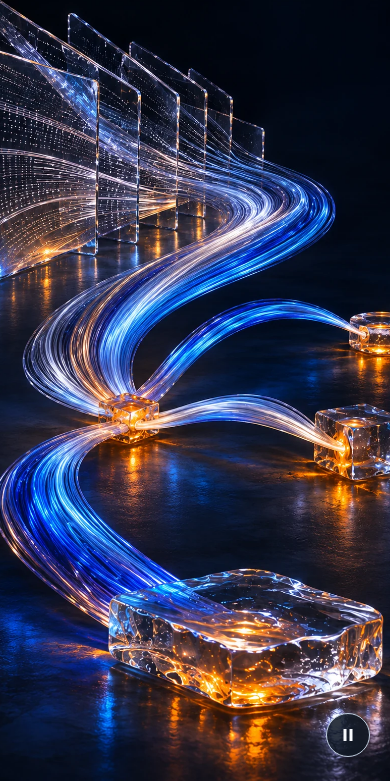
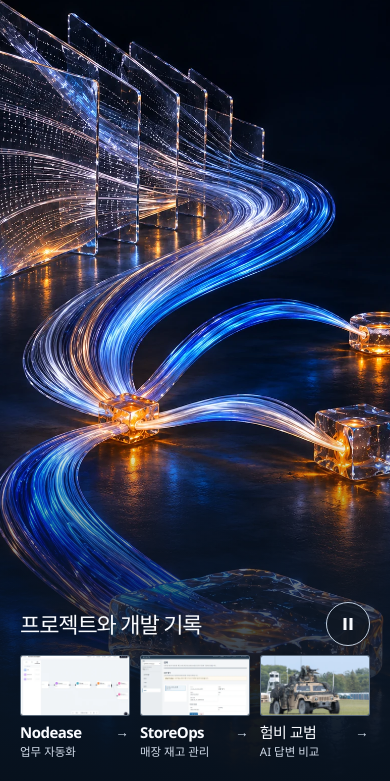
Before and after one commit to HyungminYoon1/hyungminyoon1.github.io, a website: page index.html in a window 390 px wide. Shown: the part 63-844 px from the top of the page. Drawn offline with Linux system fonts and the light colour scheme.

Commit message:
Show featured projects on the portfolio cover

```diff
--- a/assets/styles.css
+++ b/assets/styles.css
@@ -37,13 +37,53 @@ body[data-view="cover"] .site-header { position: absolute; inset: 0 0 auto; back
 body[data-view="cover"] .brand, body[data-view="cover"] .site-nav a { color: #f6f8fb; }
 body[data-view="cover"] .brand-mark { filter: grayscale(1) invert(1); }
 body[data-view="cover"] .site-footer { display: none; }
-.cover { position: relative; isolation: isolate; min-height: 100vh; min-height: 100svh; overflow: hidden; background: #0b1320; }
+.cover {
+  --cover-edge: max(48px, calc((100% - 1180px) / 2));
+  --thumb-height: clamp(58px, 8.8svh, 82px);
+  position: relative; isolation: isolate; overflow: hidden;
+  min-height: 100vh; min-height: 100svh;
+  display: grid; grid-template: "title ." auto "projects motion" auto / minmax(0, 1fr) auto;
+  align-content: end; align-items: end; gap: 15px 16px;
+  padding: calc(var(--header-height) + 16px) var(--cover-edge) max(27px, env(safe-area-inset-bottom));
+  background: #0b1320; color: #f9fbff;
+}
+.cover::after {
+  content: ""; position: absolute; z-index: 1; inset: auto 0 0; height: min(43%, 350px); pointer-events: none;
+  background: linear-gradient(to top, #07111dfc, #081422ed 23%, #081525ab 52%, transparent);
+}
+.cover-title {
+  grid-area: title; z-index: 2; margin: 0; pointer-events: none; text-shadow: 0 1px 8px #07111d;
+  font-size: clamp(22px, 2vw, 29px); font-weight: 630; line-height: 1.23;
+}
+.cover-projects { grid-area: projects; z-index: 2; width: min(656px, 100%); pointer-events: none; }
+.cover-projects ul {
+  display: grid; grid-template-columns: repeat(3, minmax(0, 1fr)); gap: clamp(10px, 1.65vw, 23px);
+  margin: 0; padding: 0; list-style: none;
+}
+.cover-projects a { display: block; color: inherit; text-decoration: none; border-radius: 3px; pointer-events: auto; }
+.cover-projects img {
+  display: block; width: 100%; height: var(--thumb-height); object-fit: cover;
+  background: #182334; border: 1px solid #8092a4a6; border-radius: 3px;
+}
+.thumb-nodease { object-position: 52% 44%; }
+.thumb-storeops { object-position: 62% 46%; }
+.thumb-hmmwv { object-position: 42% 48%; }
+.cover-caption { display: block; margin-top: 7px; }
+.cover-caption strong {
+  display: flex; align-items: center; justify-content: space-between; gap: 4px;
+  font-size: 17px; font-weight: 650; letter-spacing: -.035em; line-height: 1.3;
+}
+.cover-topic { display: block; margin-top: 2px; color: #d1dbe9; font-size: 12px; line-height: 1.45; }
+.cover-arrow { margin-right: 2px; color: #d3deec; font-size: .9em; font-weight: 450; }
+.cover-projects a:is(:hover, :focus-visible) img { border-color: #ffdda4; }
+.cover-projects a:is(:hover, :focus-visible) strong { text-decoration: underline; text-underline-offset: 3px; }
+.cover :is(a, button):focus-visible { outline: 3px solid #fff1c6; outline-offset: 4px; }
 .cover-scene, .cover-scene picture, .cover-scene img, .cover-scene canvas { position: absolute; inset: 0; display: block; width: 100%; height: 100%; }
 .cover-scene { touch-action: pan-y pinch-zoom; user-select: none; }
 .cover-scene img, .fiber-light { object-fit: cover; object-position: center; }
 .cover-scene canvas { pointer-events: none; }
 .fiber-light { mix-blend-mode: screen; }
-.motion-control { position: absolute; right: max(20px, calc((100% - 1180px) / 2)); bottom: max(24px, env(safe-area-inset-bottom)); z-index: 1; display: grid; place-items: center; width: 44px; height: 44px; padding: 0; border: 1px solid #c0cede; border-radius: 50%; background: #101824db; color: #f7f9fd; }
+.motion-control { grid-area: motion; justify-self: end; z-index: 2; display: grid; place-items: center; width: 44px; height: 44px; padding: 0; border: 1px solid #c0cede; border-radius: 50%; background: #101824db; color: #f7f9fd; }
 .motion-control:hover, .motion-control:focus-visible { background: #24354d; }
 .motion-control svg { width: 18px; height: 18px; fill: currentColor; }
 .motion-control .play-icon, .cover[data-motion="paused"] .pause-icon { display: none; }
@@ -298,6 +338,7 @@ td.metric { color: #315d94; font-family: Consolas, monospace; font-size: 14px; f
 .process-diagram { border-radius: 12px; background: #fff; }
 .small-note, .code-caption { color: #566459; font-size: 12px !important; }
 @media (max-width: 1050px) {
+  .cover { --cover-edge: 32px; }
   .container, main.container { width: calc(100% - 64px); }
   .case-layout { grid-template-columns: 150px minmax(0,1fr); gap: 25px; }
 }
@@ -310,6 +351,7 @@ td.metric { color: #315d94; font-family: Consolas, monospace; font-size: 14px; f
   .case-meta > div { display: grid; grid-template-columns: 78px minmax(0,1fr); gap: 15px; }.case-meta dt { margin: 0; }
 }
 @media (max-width: 760px) {
+  .cover { --cover-edge: 20px; padding-bottom: max(20px, env(safe-area-inset-bottom)); }
   .container, main.container { width: calc(100% - 40px); }
   html { scroll-padding-top: 90px; }
   :root { --header-height: 60px; }
@@ -357,6 +399,34 @@ td.metric { color: #315d94; font-family: Consolas, monospace; font-size: 14px; f
   .view-title { --fiber-width: 43cqi; --fiber-height: 76px; padding-block: 12px; }
   .view-title::before { inset: -8px 0 -8px 39%; }
 }
+@media (max-width: 670px) {
+  .cover {
+    --thumb-height: clamp(51px, 15.5vw, 70px);
+    grid-template-areas: "title motion" "projects projects"; row-gap: 9px;
+  }
+  .cover-title { align-self: center; font-size: 22px; }
+  .cover-projects ul { gap: clamp(7px, 2.5vw, 12px); }
+  .cover-caption strong { font-size: 15px; }
+  .cover-topic { font-size: 11.5px; }
+}
+@media (max-width: 365px) {
+  .cover { --cover-edge: 15px; }
+  .cover-caption strong { font-size: 14px; }
+  .cover-arrow { display: none; }
+}
+@media (max-height: 480px) and (orientation: landscape) {
+  .cover {
+    --thumb-height: 46px; grid-template-areas: "title ." "projects motion";
+    row-gap: 6px; padding-bottom: max(12px, env(safe-area-inset-bottom));
+  }
+  .cover-title { font-size: 18px; }
+  .cover-projects ul { gap: 12px; }
+  .cover-projects a { display: grid; grid-template-columns: minmax(34px, 35%) minmax(0, 1fr); align-items: center; gap: 7px; }
+  .cover-caption { margin: 0; }
+  .cover-caption strong { font-size: 14px; }
+  .cover-topic { font-size: 11px; }
+  .cover-arrow { display: none; }
+}
 @media print, (forced-colors: active) {
   .view-title { display: block; padding-block: 0; }
   .view-title::before, .title-fibers { display: none; }
--- a/index.html
+++ b/index.html
@@ -26,7 +26,7 @@
   </div>
 </header>
 <main id="main" class="cover" tabindex="-1">
-  <h1 class="sr-only">윤형민 개발 포트폴리오</h1>
+  <h1 class="cover-title"><span class="sr-only">윤형민의 </span>프로젝트와 개발 기록</h1>
   <div class="cover-scene">
     <picture>
       <source media="(orientation: portrait)" srcset="/assets/flow-sculpture-portrait.webp">
@@ -35,6 +35,37 @@
     <canvas class="fiber-light" aria-hidden="true"></canvas>
     <canvas class="gesture-light" aria-hidden="true"></canvas>
   </div>
+  <nav class="cover-projects" aria-label="대표 프로젝트">
+    <ul>
+      <li>
+        <a href="/projects/nodease/">
+          <img class="thumb-nodease" src="/assets/nodease-workflow-thumb.webp" width="480" height="273" alt="" decoding="async">
+          <span class="cover-caption">
+            <strong>Nodease<span class="cover-arrow" aria-hidden="true">→</span></strong>
+            <span class="cover-topic">업무 자동화</span>
+          </span>
+        </a>
+      </li>
+      <li>
+        <a href="/projects/storeops/">
+          <img class="thumb-storeops" src="/assets/storeops-approval-thumb.webp" width="480" height="293" alt="" decoding="async">
+          <span class="cover-caption">
+            <strong>StoreOps<span class="cover-arrow" aria-hidden="true">→</span></strong>
+            <span class="cover-topic">매장 재고 관리</span>
+          </span>
+        </a>
+      </li>
+      <li>
+        <a href="/projects/hmmwv/">
+          <img class="thumb-hmmwv" src="/assets/hmmwv-vehicle-thumb.webp" width="480" height="293" alt="" decoding="async">
+          <span class="cover-caption">
+            <strong>험비 교범<span class="cover-arrow" aria-hidden="true">→</span></strong>
+            <span class="cover-topic">AI 답변 비교</span>
+          </span>
+        </a>
+      </li>
+    </ul>
+  </nav>
   <button type="button" class="motion-control" aria-label="배경 움직임 일시정지" hidden>
     <svg viewBox="0 0 24 24" aria-hidden="true" focusable="false"><path class="pause-icon" d="M6 4h4v16H6zm8 0h4v16h-4z"/><path class="play-icon" d="m7 3 14 9-14 9z"/></svg>
   </button>
--- a/scripts/verify-public-image.mjs
+++ b/scripts/verify-public-image.mjs
@@ -15,8 +15,11 @@ const reviewed = new Map([
   ['assets/flow-sculpture-portrait.webp', [941, 1672, '994468ba2955804b80471010e45072d5f9e47d1aa964b98de91c02f2389124a1']],
   ['assets/portrait.png', [540, 720, '76bd8ac93e2f95356e683121187478f1ac57878e0edec45e1c14dbf23122efa0']],
   ['assets/nodease-workflow.png', [1680, 953, '2d9a03fd32de39657d347768c97d492adce04d2a0beda63b4ab2f3e142abea36']],
+  ['assets/nodease-workflow-thumb.webp', [480, 273, 'b9835b34c8989871c55cdc4c51491b9724e24370f2337c1847e3b6aad485fcad']],
   ['assets/storeops-approval.png', [1280, 780, 'e058f39a6a5a9e675bb1ffd2b4a234bdf5a6b83e44ee15b3907dbf5353f68571']],
+  ['assets/storeops-approval-thumb.webp', [480, 293, 'a225bab27dc4fb8e213433678b93dca3228c93517299a9a6bd2310f8222c4ce9']],
   ['assets/hmmwv-vehicle.png', [818, 499, '6f826b7777d8678ba851cf147a4158a0695044b863f79a1531369e3656cfe22e']],
+  ['assets/hmmwv-vehicle-thumb.webp', [480, 293, '4ea83734441530cd104b3699aed9c82498c89891a19c30b0c550f2a2d0b8e611']],
   ['assets/hmmwv-manual-cover.png', [918, 1188, '90b603ebaedecd7145e56e8c57e379f400f1fefd82ba6cc2b4a296172c169e1f']],
 ]);
 export const publicImagePaths = Object.freeze([...reviewed.keys()]);
```
Also changed, not shown: scripts/verify.mjs (+8 -1 lines), README.md, assets/hmmwv-vehicle-thumb.webp (added), assets/nodease-workflow-thumb.webp (added), assets/storeops-approval-thumb.webp (added).
